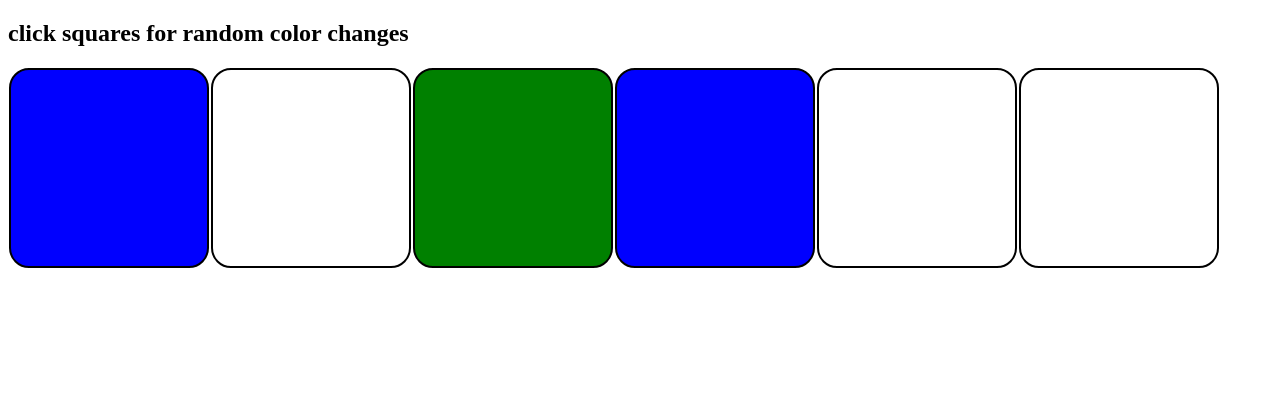
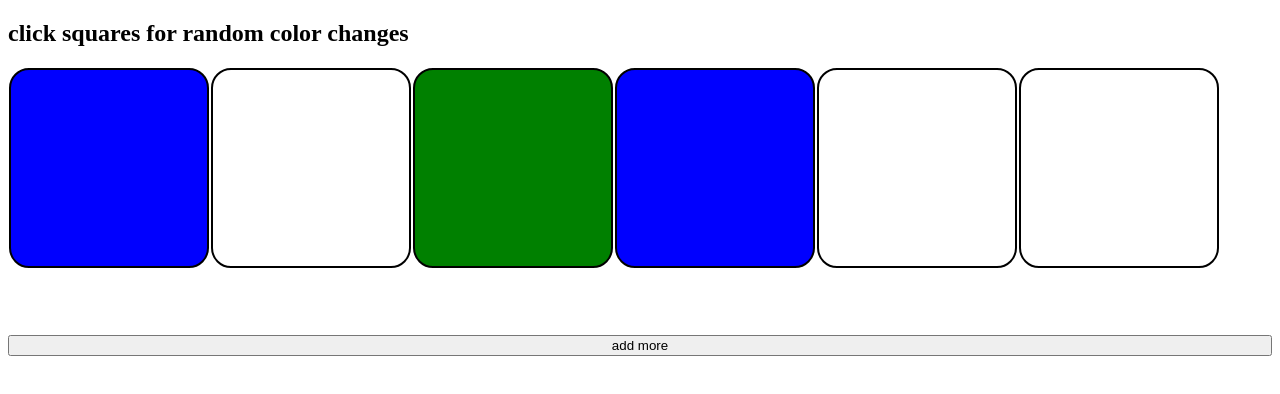
Before and after one commit to nathanjh-28/colored-squares, a React (Create React App) app: page / in a window 1280 px wide. Shown: the top 394 px of the page. Built offline with nearby package versions, Linux system fonts and the light colour scheme.

Commit message:
created an add more button and styled it

```diff
--- a/src/App.js
+++ b/src/App.js
@@ -17,6 +17,10 @@ function App() {
     })
   }
 
+  function addMore() {
+    console.log('click')
+  }
+
 
   const boxElements = boxes.map(box => (<Box
     key={box.id}
@@ -27,6 +31,7 @@ function App() {
       <h2>click squares for random color changes</h2>
       <main>
         {boxElements}
+        <button className="button" onClick={addMore}>add more</button>
       </main>
     </>
   );
--- a/src/boxData.js
+++ b/src/boxData.js
@@ -1,26 +1,32 @@
 export default [
     {
         id: 1,
-        on: true
+        on: true,
+        color: ''
     },
     {
         id: 2,
-        on: false
+        on: false,
+        color: ''
     },
     {
         id: 3,
-        on: true
+        on: true,
+        color: ''
     },
     {
         id: 4,
-        on: true
+        on: true,
+        color: ''
     },
     {
         id: 5,
-        on: false
+        on: false,
+        color: ''
     },
     {
         id: 6,
-        on: false
+        on: false,
+        color: ''
     },
 ]
--- a/src/style.css
+++ b/src/style.css
@@ -14,3 +14,8 @@ main {
     margin: 1px;
     border-radius: 10%;
 }
+
+.button {
+    margin-top: 5em;
+    width: 100%;
+}
```
